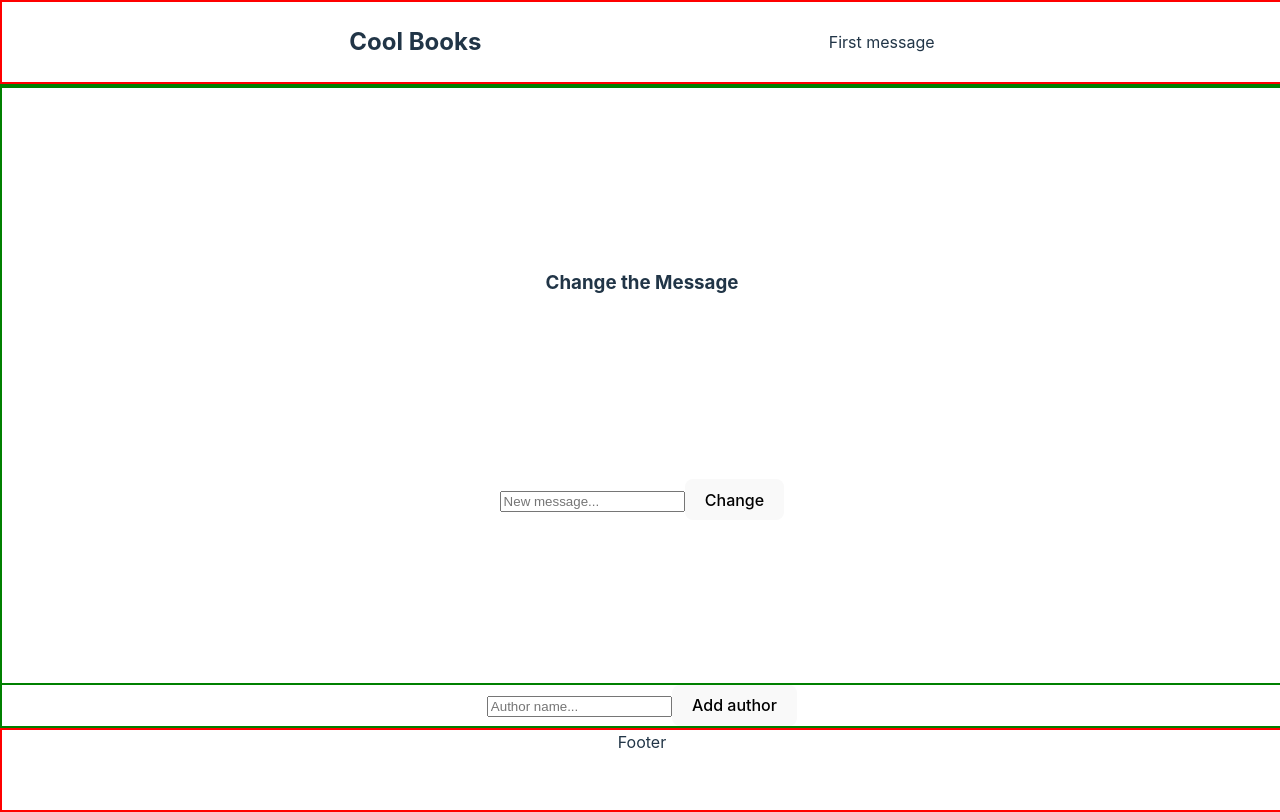
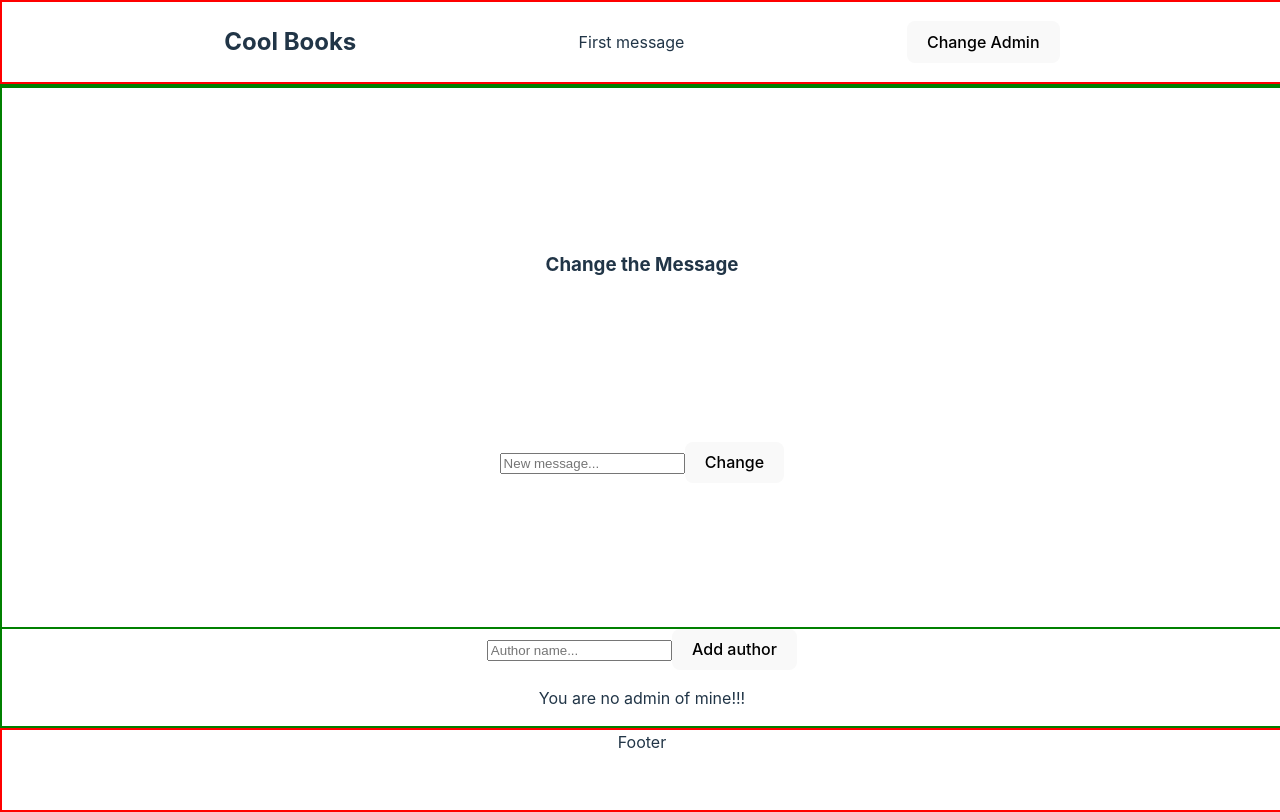
Before and after one commit to Rowan12628/m55-week-8-react, a React (Vite) app: page / in a window 1280 px wide. Built offline with nearby package versions, Linux system fonts and the light colour scheme.

Commit message:
feature: toggle isAdmin

```diff
--- /dev/null
+++ b/src/components/adminContainer/AdminContainer.jsx
@@ -0,0 +1,18 @@
+import { useContext } from "react";
+
+import { AdminContext } from "../../providers/adminProvider/AdminProvider";
+
+const AdminContainer = () => {
+  const { isAdmin } = useContext(AdminContext);
+  return (
+    <div>
+      {isAdmin ? (
+        <p>Do your admin thing!!!</p>
+      ) : (
+        <p>You are no admin of mine!!!</p>
+      )}
+    </div>
+  );
+};
+
+export default AdminContainer;
--- a/src/components/header/Header.jsx
+++ b/src/components/header/Header.jsx
@@ -1,17 +1,20 @@
 import { useContext } from "react";
 
 import { MessageContext } from "../../providers/messageProvider/MessageProvider";
+import { AdminContext } from "../../providers/adminProvider/AdminProvider";
 
 import "./Header.css";
 
 const Header = () => {
   const { message } = useContext(MessageContext);
+  const { toggleIsAdmin } = useContext(AdminContext);
 
   return (
     <>
       <header>
         <h2>Cool Books</h2>
         <p>{message}</p>
+        <button onClick={(e) => toggleIsAdmin(e)}>Change Admin</button>
       </header>
     </>
   );
--- a/src/components/layout/Layout.jsx
+++ b/src/components/layout/Layout.jsx
@@ -4,6 +4,7 @@ import Header from "../header/Header";
 import Footer from "../footer/Footer";
 
 import { MessageProvider } from "../../providers/messageProvider/MessageProvider";
+import { AdminProvider } from "../../providers/adminProvider/AdminProvider";
 
 import "./Layout.css";
 
@@ -12,9 +13,11 @@ const Layout = ({ children }) => {
     <>
       <div className="layout">
         <MessageProvider>
-          <Header />
-          {children}
-          <Footer />
+          <AdminProvider>
+            <Header />
+            {children}
+            <Footer />
+          </AdminProvider>
         </MessageProvider>
       </div>
     </>
--- a/src/components/mainContainer/MainContainer.jsx
+++ b/src/components/mainContainer/MainContainer.jsx
@@ -1,15 +1,19 @@
-import React from "react";
+import { useContext } from "react";
 
 import MessageContainer from "../messageContainer/MessageContainer";
 import AddAuthor from "../addAuthor/AddAuthor";
 
 import "./MainContainer.css";
+import AdminContainer from "../adminContainer/AdminContainer";
+
+import { AdminContext } from "../../providers/adminProvider/AdminProvider";
 
 const MainContainer = () => {
   return (
     <div className="wrapper">
       <MessageContainer />
       <AddAuthor />
+      <AdminContainer />
     </div>
   );
 };
--- /dev/null
+++ b/src/providers/adminProvider/AdminProvider.jsx
@@ -0,0 +1,20 @@
+import { createContext, useState } from "react";
+
+const AdminContext = createContext();
+
+const AdminProvider = ({ children }) => {
+  const [isAdmin, setIsAdmin] = useState(false);
+
+  const toggleIsAdmin = (e) => {
+    e.preventDefault();
+    setIsAdmin(!isAdmin);
+  };
+
+  return (
+    <AdminContext.Provider value={{ isAdmin, toggleIsAdmin }}>
+      {children}
+    </AdminContext.Provider>
+  );
+};
+
+export { AdminContext, AdminProvider };
```
